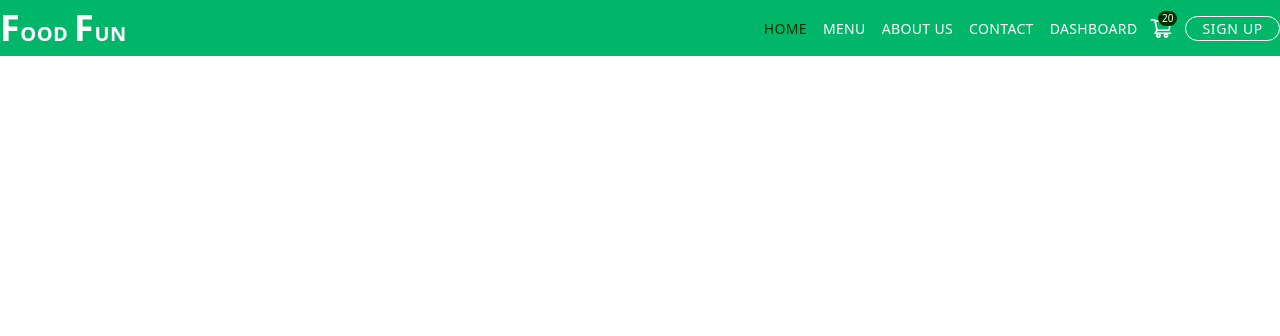
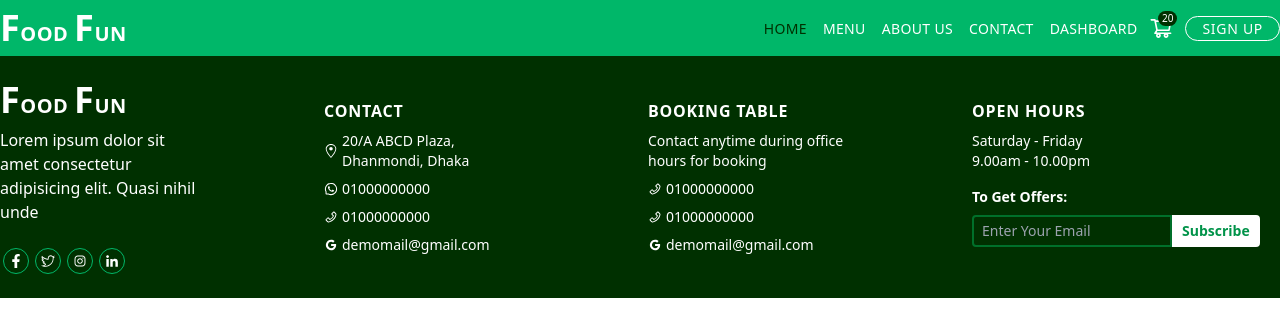
Before and after one commit to samsuzzaman1998/1.Restaurant-Website-Frontend, a React (Create React App) app: page / in a window 1280 px wide. Shown: the top 336 px of the page. Built offline with nearby package versions, Linux system fonts and the light colour scheme.

Commit message:
add footer

```diff
--- a/src/App.js
+++ b/src/App.js
@@ -1,10 +1,12 @@
 import "./App.css";
+import Footer from "./components/shared/Footer";
 import Navbar from "./components/shared/Navbar";
 
 function App() {
     return (
         <>
             <Navbar />
+            <Footer />
         </>
     );
 }
--- /dev/null
+++ b/src/components/shared/Footer.js
@@ -0,0 +1,143 @@
+import React from "react";
+import Logo from "./Logo";
+import {
+    AiOutlineWhatsApp,
+    AiOutlinePhone,
+    AiOutlineGoogle,
+} from "react-icons/ai";
+import { GoLocation } from "react-icons/go";
+
+// footer data
+import { footerSocialLinks } from "../../database/FooterData";
+
+const Footer = () => {
+    return (
+        <footer className="bg-green-500">
+            <div className="w-full max-w-7xl mx-auto px-3 xs:px-5 sm:px-8 md:px-8 xl:px-0 py-6 grid grid-cols-1 sm:grid-cols-2 lg:grid-cols-4 justify-between items-center gap-8 lg:gap-4">
+                {/* 1st column */}
+                <div className="">
+                    <Logo />
+                    <p className="text-white text-xs xs:text-sm md:text-base w-full max-w-[200px] mt-2">
+                        Lorem ipsum dolor sit amet consectetur adipisicing elit.
+                        Quasi nihil unde
+                    </p>
+                    <ul className="flex flex-row justify-start items-center mt-4 lg:mt-6">
+                        {footerSocialLinks.map((link) => {
+                            return (
+                                <li
+                                    className="p-[5px] border-[1px] border-green-100 hover:bg-green-100 transition-all duration-200 rounded-full mx-[3px]"
+                                    key={link._id}
+                                >
+                                    <a
+                                        href={link.link}
+                                        className="text-white text-sm"
+                                    >
+                                        {link.linkName}
+                                    </a>
+                                </li>
+                            );
+                        })}
+                    </ul>
+                </div>
+
+                {/* 2nd column */}
+                <div className="">
+                    <h4 className="uppercase font-semibold text-white tracking-wider">
+                        contact
+                    </h4>
+                    <ul className="mt-2">
+                        <li className="text-white flex justify-start items-center text-xs xs:text-sm mb-[6px] xs:mb-2 w-full max-w-[200px]">
+                            <span className="capitalize font-semibold mr-1">
+                                <GoLocation />
+                            </span>
+                            20/A ABCD Plaza, Dhanmondi, Dhaka
+                        </li>
+                        <li className="text-white flex justify-start items-center text-xs xs:text-sm mb-[6px] xs:mb-2">
+                            <span className="capitalize font-semibold mr-1">
+                                <AiOutlineWhatsApp />
+                            </span>
+                            01000000000
+                        </li>
+                        <li className="text-white flex justify-start items-center text-xs xs:text-sm mb-[6px] xs:mb-2">
+                            <span className="capitalize font-semibold mr-1">
+                                <AiOutlinePhone />
+                            </span>
+                            01000000000
+                        </li>
+                        <li className="text-white flex justify-start items-center text-xs xs:text-sm ">
+                            <span className="capitalize font-semibold mr-1">
+                                <AiOutlineGoogle />
+                            </span>
+                            demomail@gmail.com
+                        </li>
+                    </ul>
+                </div>
+
+                {/* 3rd column */}
+                <div className="">
+                    <h4 className="uppercase font-semibold text-white tracking-wider">
+                        booking table
+                    </h4>
+                    <ul className="mt-2">
+                        <li className="text-white text-xs xs:text-sm mb-[6px] xs:mb-2 w-full max-w-[200px]">
+                            Contact anytime during office hours for booking
+                        </li>
+                        <li className="text-white flex justify-start items-center text-xs xs:text-sm mb-[6px] xs:mb-2">
+                            <span className="capitalize font-semibold mr-1">
+                                <AiOutlinePhone />
+                            </span>
+                            01000000000
+                        </li>
+                        <li className="text-white flex justify-start items-center text-xs xs:text-sm mb-[6px] xs:mb-2">
+                            <span className="capitalize font-semibold mr-1">
+                                <AiOutlinePhone />
+                            </span>
+                            01000000000
+                        </li>
+                        <li className="text-white flex justify-start items-center text-xs xs:text-sm ">
+                            <span className="capitalize font-semibold mr-1">
+                                <AiOutlineGoogle />
+                            </span>
+                            demomail@gmail.com
+                        </li>
+                    </ul>
+                </div>
+
+                {/* 4th column */}
+                <div className="">
+                    <h4 className="uppercase font-semibold text-white tracking-wider">
+                        Open hours
+                    </h4>
+                    <ul className="mt-2">
+                        <li className="text-white text-xs xs:text-sm mb-[6px] xs:mb-2">
+                            Saturday - Friday
+                            <br />
+                            9.00am - 10.00pm
+                        </li>
+                        <li className="text-white text-xs xs:text-sm mb-[6px] xs:mb-2 mt-4">
+                            <h6 className="capitalize font-semibold mb-2">
+                                to get offers:
+                            </h6>
+                            <form className="flex flex-col xs:flex-row gap-3 xs:gap-0 justify-start items-center">
+                                <input
+                                    type="email"
+                                    name="email"
+                                    placeholder="enter your email"
+                                    className="text-white text-opacity-90 capitalize px-2 py-1 bg-green-500 outline-none border-2 border-green-400 rounded xs:rounded-tr-none xs:rounded-br-none w-full max-w-[200px]"
+                                />
+                                <button
+                                    type="submit"
+                                    className="capitalize outline-none bg-white text-green-200 font-semibold px-2 py-1 rounded xs:rounded-tl-none xs:rounded-bl-none border-2 border-white hover:text-black transition-all duration-200"
+                                >
+                                    subscribe
+                                </button>
+                            </form>
+                        </li>
+                    </ul>
+                </div>
+            </div>
+        </footer>
+    );
+};
+
+export default Footer;
--- /dev/null
+++ b/src/database/FooterData.js
@@ -0,0 +1,28 @@
+// Icons
+import { FaFacebookF } from "react-icons/fa";
+import { AiOutlineInstagram } from "react-icons/ai";
+import { TfiTwitter } from "react-icons/tfi";
+import { GrLinkedinOption } from "react-icons/gr";
+
+export const footerSocialLinks = [
+    {
+        _id: 1,
+        link: "",
+        linkName: <FaFacebookF />,
+    },
+    {
+        _id: 2,
+        link: "",
+        linkName: <TfiTwitter />,
+    },
+    {
+        _id: 3,
+        link: "",
+        linkName: <AiOutlineInstagram />,
+    },
+    {
+        _id: 4,
+        link: "",
+        linkName: <GrLinkedinOption />,
+    },
+];
```
